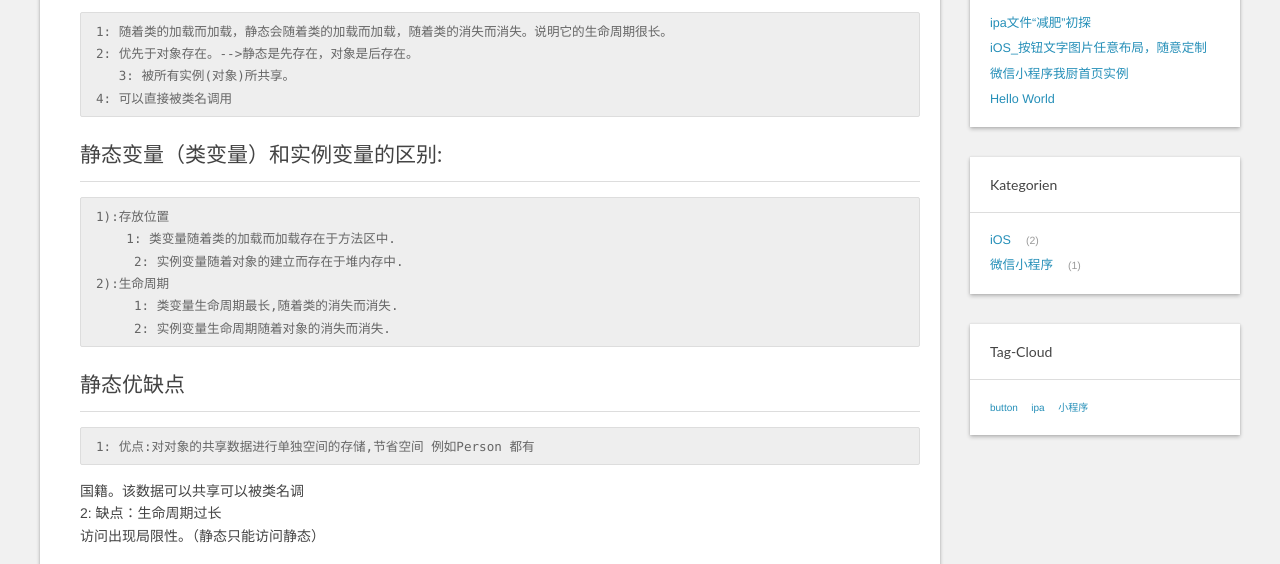
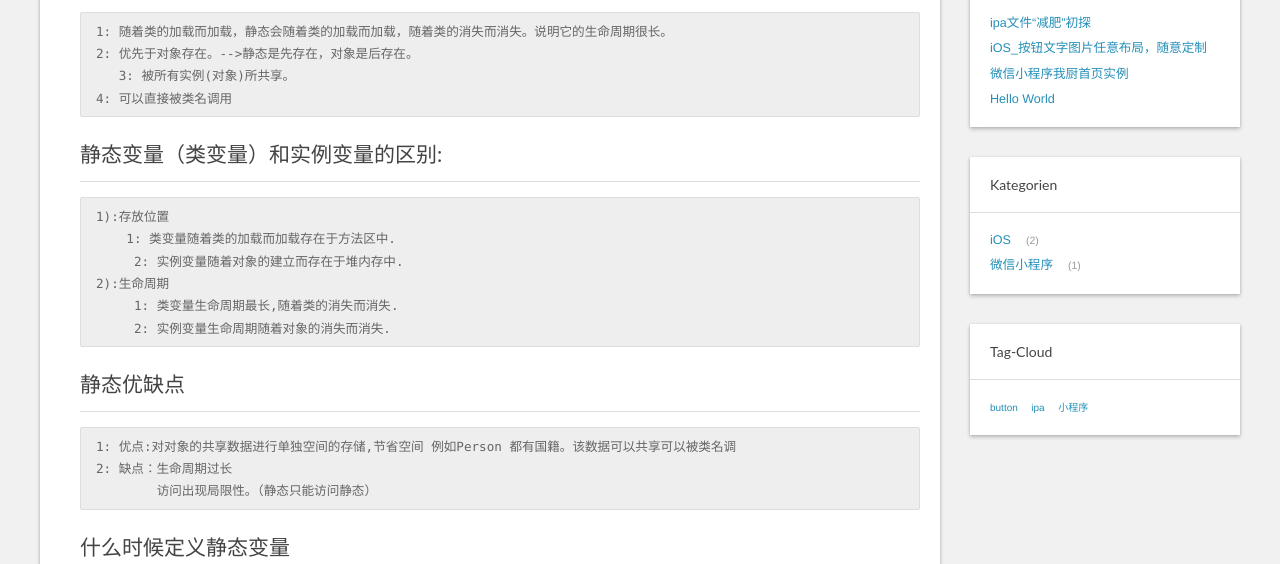
Before and after one commit to hellowdw/hellowdw.github.io, a plain HTML site: page java/index.html in a window 1280 px wide. Shown: the part 205-769 px from the top of the page. Drawn offline with nearby package versions, Linux system fonts and the light colour scheme.

Commit message:
Site updated: 2017-02-23 14:30:32

```diff
--- a/java/index.html
+++ b/java/index.html
@@ -73,9 +73,10 @@
 2):生命周期
      1: 类变量生命周期最长,随着类的消失而消失.
      2: 实例变量生命周期随着对象的消失而消失.
-</code></pre><h2 id="静态优缺点"><a href="#静态优缺点" class="headerlink" title="静态优缺点"></a>静态优缺点</h2><pre><code>1: 优点:对对象的共享数据进行单独空间的存储,节省空间 例如Person 都有
-</code></pre><p>国籍。该数据可以共享可以被类名调<br>      2: 缺点：生命周期过长<br>              访问出现局限性。（静态只能访问静态）</p>
-<h2 id="什么时候定义静态变量"><a href="#什么时候定义静态变量" class="headerlink" title="什么时候定义静态变量"></a>什么时候定义静态变量</h2><pre><code>1): 静态变量（类变量）当对象中出现共享数据
+</code></pre><h2 id="静态优缺点"><a href="#静态优缺点" class="headerlink" title="静态优缺点"></a>静态优缺点</h2><pre><code>1: 优点:对对象的共享数据进行单独空间的存储,节省空间 例如Person 都有国籍。该数据可以共享可以被类名调
+2: 缺点：生命周期过长
+        访问出现局限性。（静态只能访问静态）
+</code></pre><h2 id="什么时候定义静态变量"><a href="#什么时候定义静态变量" class="headerlink" title="什么时候定义静态变量"></a>什么时候定义静态变量</h2><pre><code>1): 静态变量（类变量）当对象中出现共享数据
   例如：学生的学校名称。学校名称可以共享
         对象的数据要定义为非静态的存放在对内存中（学生的姓名，学生的年龄）
 </code></pre><h2 id="什么时候定义静态函数"><a href="#什么时候定义静态函数" class="headerlink" title="什么时候定义静态函数"></a>什么时候定义静态函数</h2><p>如果功能内部没有访问到非静态数据（对象的特有数据。那么该功能就可以定义为静态）                </p>
```
